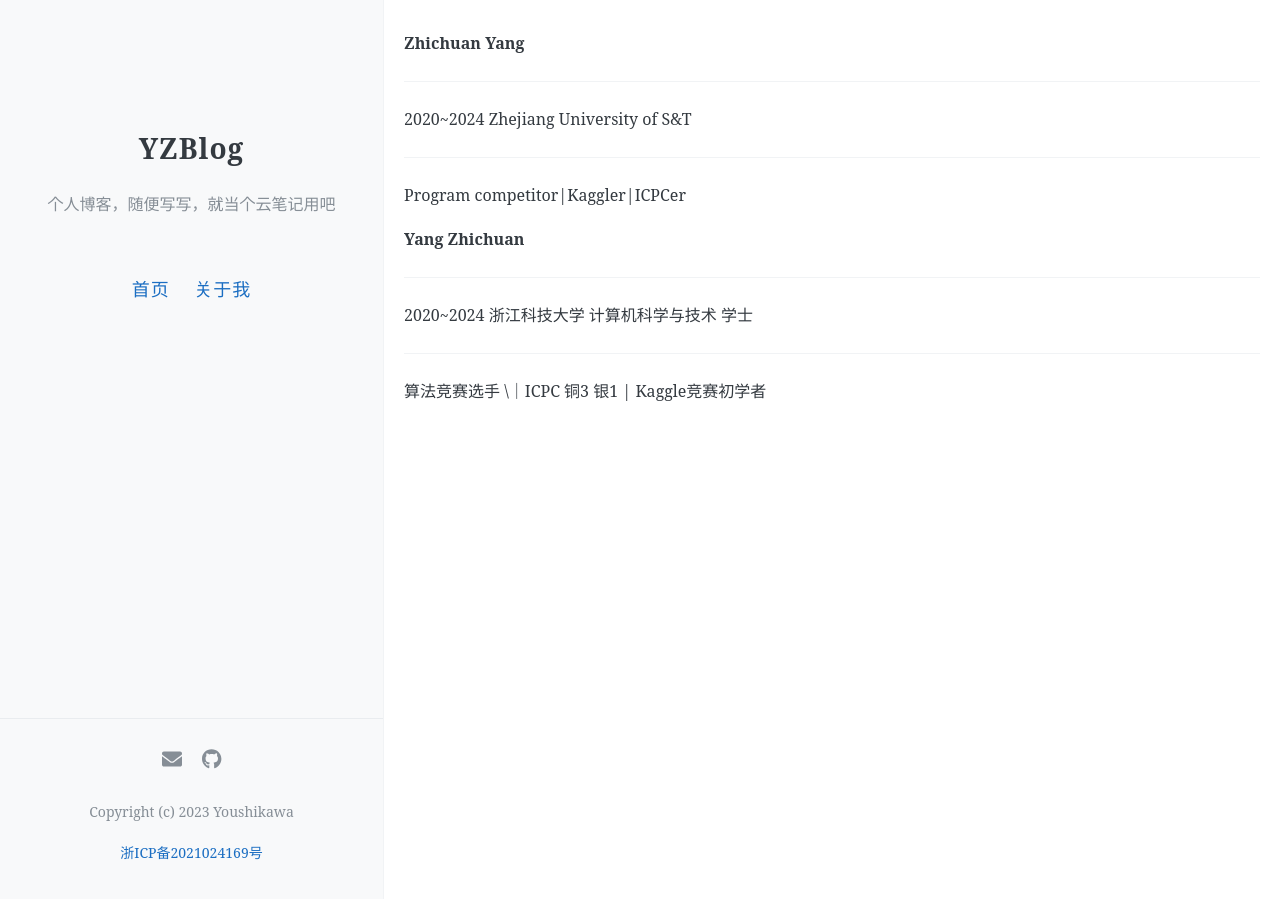
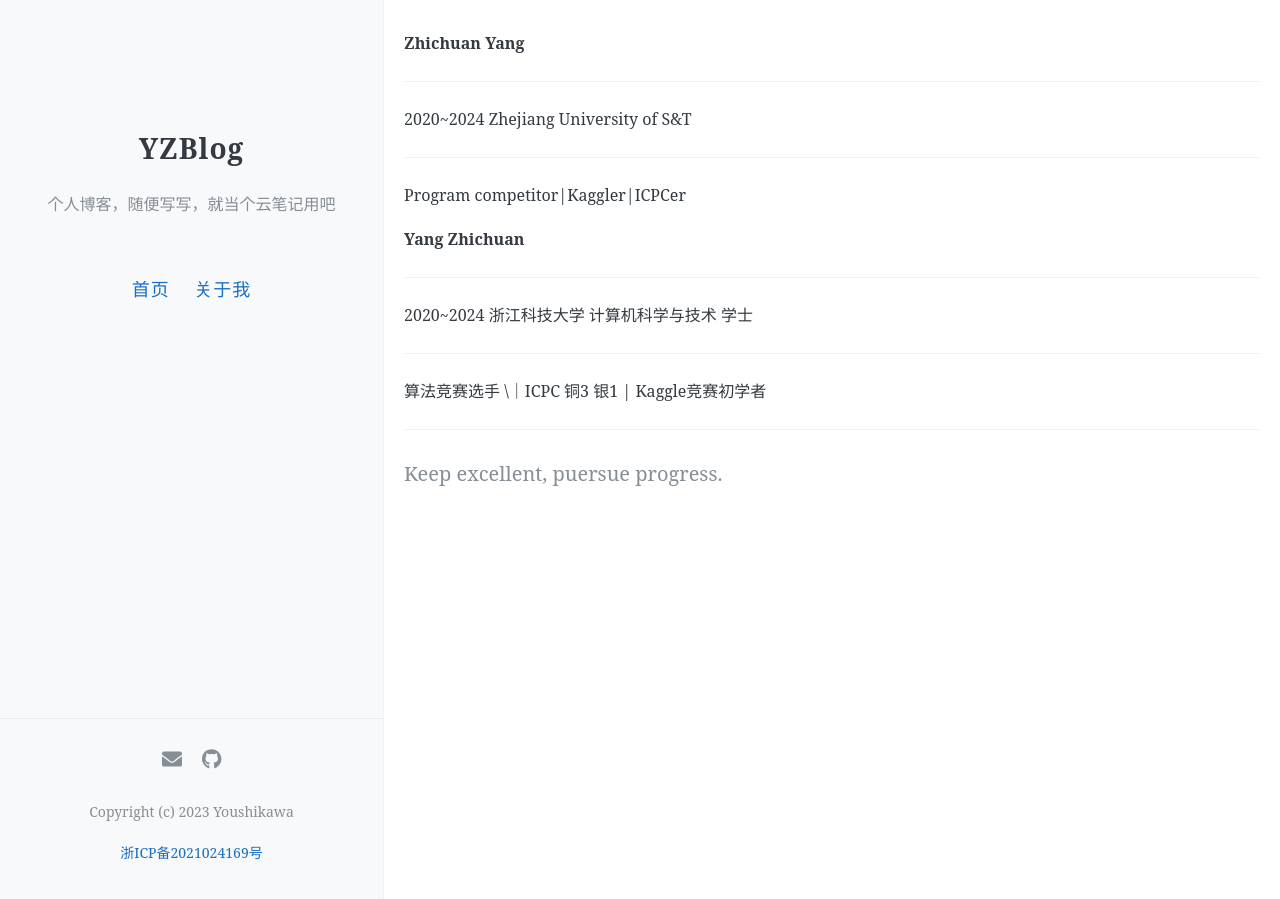
Before and after one commit to Youshikawa/YZ-sBlog, a Jekyll site: the page built from about.md, in a window 1280 px wide. Built offline with Jekyll 4.4.1, drawn with Linux system fonts in a browser that asks for light colours; our own code applies the rules of GitHub Pages for plain Markdown files; comment, search, counter and statistics services are not loaded.

Commit message:
version3

```diff
--- a/about.md
+++ b/about.md
@@ -17,3 +17,7 @@ Program competitor\|Kaggler\|ICPCer
 --------
 
 算法竞赛选手 \｜ICPC 铜3 银1 \| Kaggle竞赛初学者
+
+--------
+
+#### Keep excellent, puersue progress.
```
